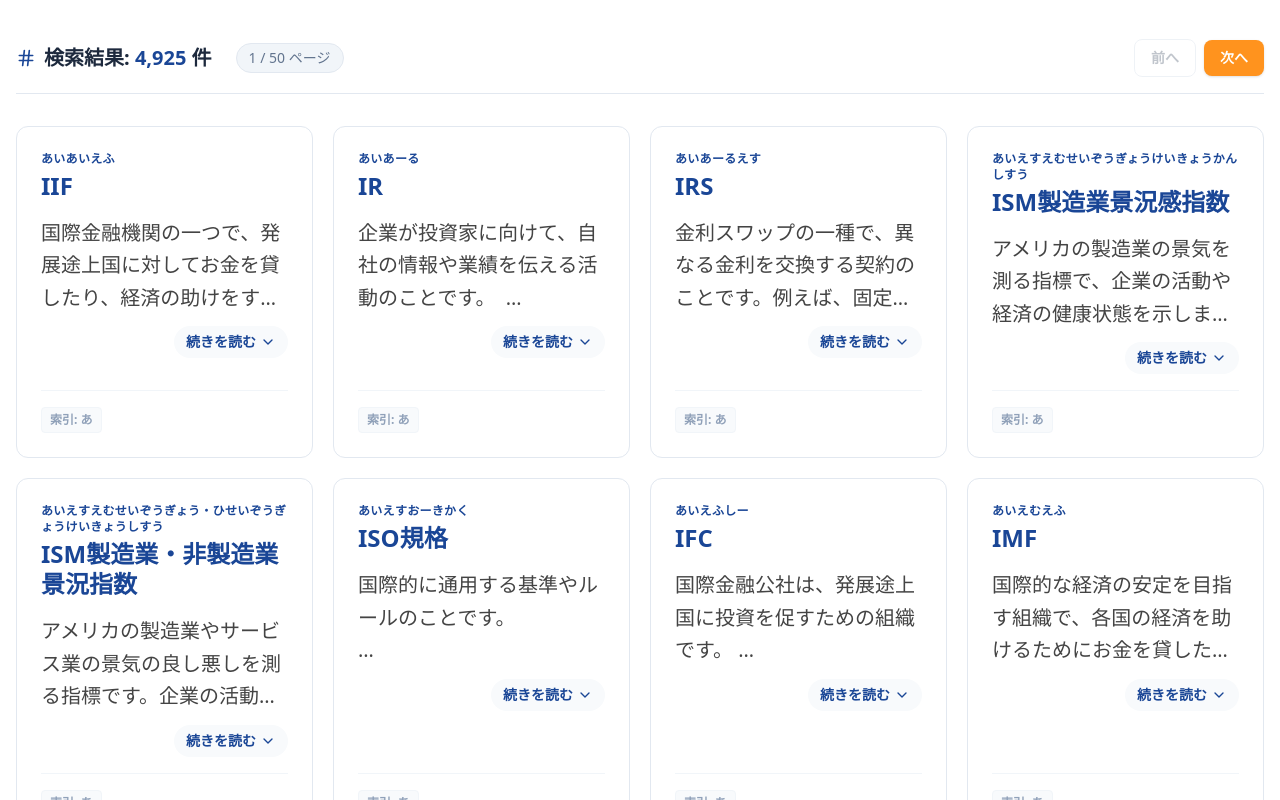
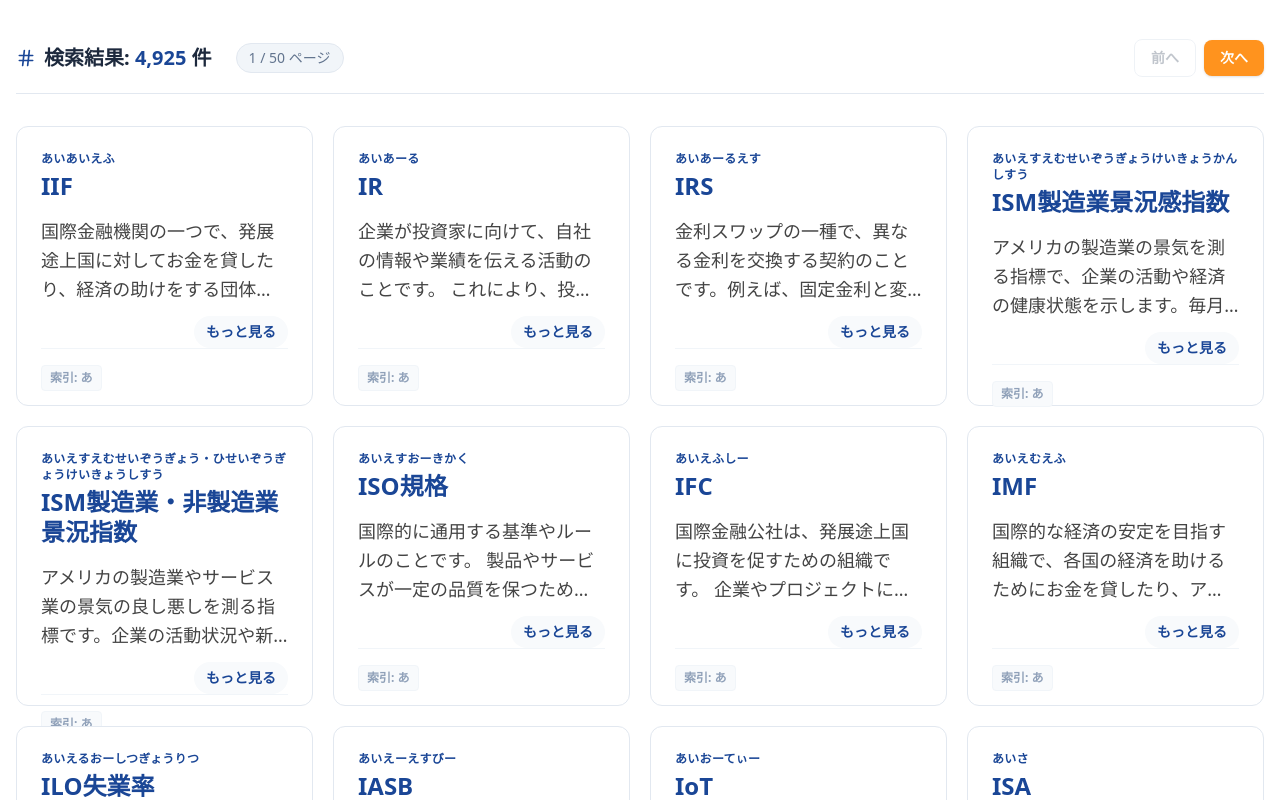
Before and after one commit to AIHD-GAMES/glossary-scraper, a Next.js app in the folder glossary-site/: page / in a window 1280 px wide. Shown: the part 680-1480 px from the top of the page. Built offline with nearby package versions, Linux system fonts and the light colour scheme.

Commit message:
UI: Change term card expansion to use a popup modal

```diff
--- a/glossary-site/src/components/GlossaryUI.tsx
+++ b/glossary-site/src/components/GlossaryUI.tsx
@@ -1,7 +1,7 @@
 "use client";
 
-import React, { useState, useMemo } from 'react';
-import { Search, ChevronRight, Hash, ChevronLeft, ChevronDown } from 'lucide-react';
+import React, { useState, useMemo, useEffect } from 'react';
+import { Search, ChevronRight, Hash, ChevronLeft, X } from 'lucide-react';
 import { cn } from '@/lib/utils';
 import { GlossaryTerm } from '@/types';
 import glossaryDataRaw from '@/data/glossary.json';
@@ -30,49 +30,33 @@
     'わ', 'A-Z'
 ];
 
-function TermCard({ item }: { item: GlossaryTerm }) {
-    const [isExpanded, setIsExpanded] = useState(false);
-
+function TermCard({ item, onClick }: { item: GlossaryTerm, onClick: () => void }) {
     return (
         <div
-            className="flex flex-col bg-white border border-slate-200 rounded-xl p-6 transition-all hover:border-[#1a4696]/30 hover:shadow-md cursor-pointer"
-            onClick={() => setIsExpanded(!isExpanded)}
+            className="flex flex-col bg-white border border-slate-200 rounded-xl p-6 transition-all hover:border-[#1a4696]/30 hover:shadow-md cursor-pointer h-[280px]"
+            onClick={onClick}
         >
             <div className="mb-4">
                 <span className="text-xs font-bold text-[#1a4696] uppercase tracking-wide mb-1 block">
                     {item.reading}
                 </span>
-                <h3 className="text-2xl font-bold text-[#1a4696] leading-tight">
+                <h3 className="text-2xl font-bold text-[#1a4696] leading-tight line-clamp-2">
                     {item.term}
                 </h3>
             </div>
 
             <div className="flex-grow">
-                <p
-                    className={cn(
-                        "text-[#444444] text-xl leading-relaxed font-medium whitespace-pre-wrap transition-all",
-                        !isExpanded && "line-clamp-3"
-                    )}
-                    style={{
-                        display: !isExpanded ? '-webkit-box' : 'block'
-                    }}
-                >
+                <p className="text-[#444444] text-lg leading-relaxed font-medium line-clamp-3">
                     {item.definition}
                 </p>
                 <div className="mt-3 text-sm font-bold text-[#1a4696] flex items-center justify-end">
-                    {isExpanded ? (
-                        <span className="flex items-center bg-slate-50 px-3 py-1.5 rounded-full">
-                            閉じる
-                        </span>
-                    ) : (
-                        <span className="flex items-center bg-slate-50 px-3 py-1.5 rounded-full hover:bg-slate-100 transition-colors">
-                            続きを読む <ChevronDown className="h-4 w-4 ml-1" />
-                        </span>
-                    )}
+                    <span className="flex items-center bg-slate-50 px-3 py-1.5 rounded-full hover:bg-slate-100 transition-colors">
+                        もっと見る
+                    </span>
                 </div>
             </div>
 
-            <div className="mt-4 pt-4 border-t border-slate-100 flex items-center justify-between text-xs font-bold text-slate-400">
+            <div className="mt-auto pt-4 border-t border-slate-100 flex items-center justify-between text-xs font-bold text-slate-400">
                 <span className="bg-slate-50 px-2 py-1 rounded border border-slate-100">
                     索引: {item.initial}
                 </span>
@@ -85,6 +69,7 @@
     const [searchQuery, setSearchQuery] = useState('');
     const [selectedInitial, setSelectedInitial] = useState<string | null>(null);
     const [currentPage, setCurrentPage] = useState(1);
+    const [selectedTerm, setSelectedTerm] = useState<GlossaryTerm | null>(null);
     const ITEMS_PER_PAGE = 100;
 
     const filteredData = useMemo(() => {
@@ -107,6 +92,17 @@
     useMemo(() => {
         setCurrentPage(1);
     }, [searchQuery, selectedInitial]);
+
+    useEffect(() => {
+        if (selectedTerm) {
+            document.body.style.overflow = 'hidden';
+        } else {
+            document.body.style.overflow = 'unset';
+        }
+        return () => {
+            document.body.style.overflow = 'unset';
+        };
+    }, [selectedTerm]);
 
     const totalPages = Math.ceil(filteredData.length / ITEMS_PER_PAGE);
     const paginatedData = useMemo(() => {
@@ -213,7 +209,7 @@
             {/* Terms Grid - Moderately large, high contrast, branded */}
             <div className="grid grid-cols-1 md:grid-cols-2 lg:grid-cols-4 gap-5">
                 {paginatedData.map((item) => (
-                    <TermCard key={item.id} item={item} />
+                    <TermCard key={item.id} item={item} onClick={() => setSelectedTerm(item)} />
                 ))}
             </div>
 
@@ -265,6 +261,50 @@
                     </p>
                 </div>
             )}
+
+            {/* Modal Overlay */}
+            {selectedTerm && (
+                <div className="fixed inset-0 z-50 flex items-center justify-center p-4 bg-black/40 backdrop-blur-sm"
+                    onClick={() => setSelectedTerm(null)}>
+                    <div
+                        className="bg-white rounded-2xl shadow-xl w-full max-w-2xl overflow-hidden flex flex-col max-h-[90vh]"
+                        onClick={e => e.stopPropagation()}
+                    >
+                        <div className="flex items-start justify-between p-6 md:p-8 border-b border-slate-100 bg-slate-50">
+                            <div>
+                                <span className="text-sm font-bold text-[#1a4696] uppercase tracking-wide mb-2 block">
+                                    {selectedTerm.reading}
+                                </span>
+                                <h2 className="text-2xl md:text-3xl font-bold text-[#1a4696] leading-tight">
+                                    {selectedTerm.term}
+                                </h2>
+                            </div>
+                            <button
+                                onClick={() => setSelectedTerm(null)}
+                                className="p-2 rounded-full hover:bg-slate-200 text-slate-500 transition-colors shrink-0"
+                            >
+                                <X className="w-6 h-6" />
+                            </button>
+                        </div>
+                        <div className="p-6 md:p-8 overflow-y-auto">
+                            <p className="text-[#444444] text-xl leading-relaxed font-medium whitespace-pre-wrap">
+                                {selectedTerm.definition}
+                            </p>
+                        </div>
+                        <div className="p-6 border-t border-slate-100 bg-slate-50 flex justify-between items-center">
+                            <span className="bg-white px-3 py-1.5 rounded-md border border-slate-200 text-sm font-bold text-slate-500">
+                                索引: {selectedTerm.initial}
+                            </span>
+                            <button
+                                onClick={() => setSelectedTerm(null)}
+                                className="px-6 py-2 bg-[#1a4696] text-white font-bold rounded-lg hover:bg-[#12316e] transition-colors"
+                            >
+                                閉じる
+                            </button>
+                        </div>
+                    </div>
+                </div>
+            )}
         </div>
     );
 }
```
